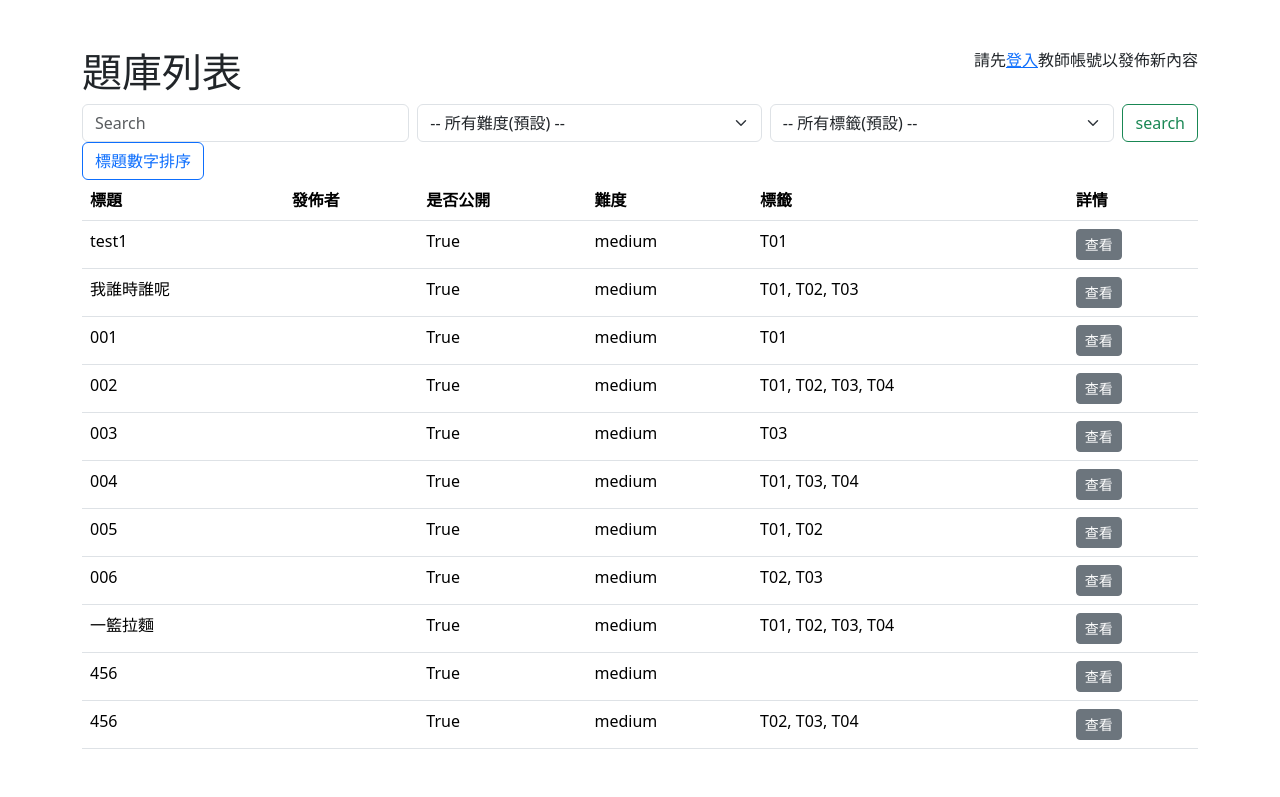
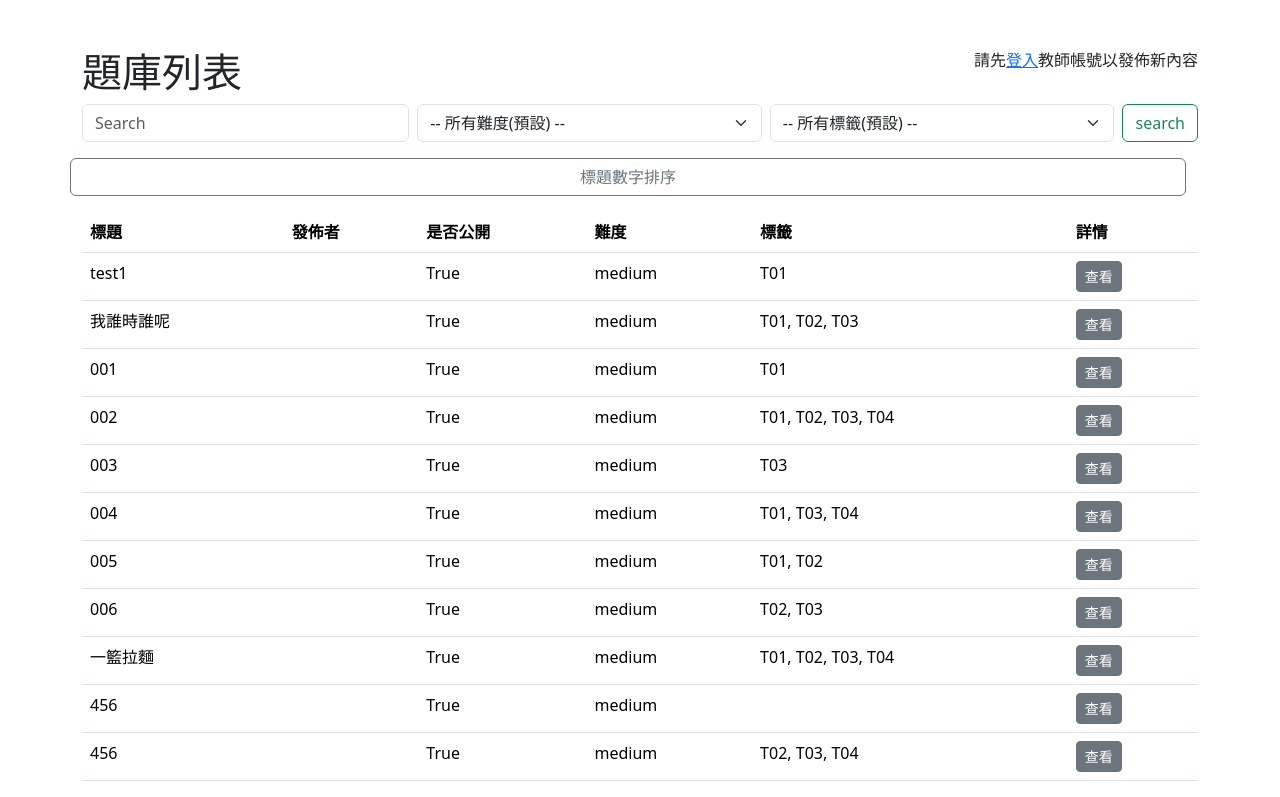
Before and after one commit to mike920116/112509, a Django app: page /post-list/ in a window 1280 px wide. Shown: the part 56-853 px from the top of the page. Before the commit the page ends 805 px from the top, so only its background shows below. Run offline with Django 4.2, Linux system fonts and the light colour scheme; data comes from the database, SQL or seed files in the repository; parts of the project's set-up code (start-up, migrations or seed data) failed here and were passed over; some libraries are stand-ins or nearby versions.

Commit message:
更改主畫面排版

```diff
--- a/first/templates/post_list.html
+++ b/first/templates/post_list.html
@@ -1,5 +1,13 @@
 {% extends 'base.html' %}
 {% block body %}
+
+<style>
+  .my-3 {
+    margin-top: 1rem;
+    margin-bottom: 1rem;
+  }
+</style>
+
   <div class="row">
     <div class="col">
       <h1>題庫列表</h1>
@@ -33,8 +41,8 @@
 
       <button class="btn btn-outline-success" type="submit">search</button>
     </form>
-    <div class="col">
-      <a class="btn btn-outline-primary {% if request.GET.sort_by == 'title_number_desc' %}active{% endif %}"
+    <div class="row my-3">
+      <a class="btn btn btn-outline-secondary {% if request.GET.sort_by == 'title_number_desc' %}active{% endif %}"
          href="{% url 'post_list' %}?{% if request.GET.sort_by == 'title_number_desc' %}sort_by=title_number_asc{% else %}sort_by=title_number_desc{% endif %}">
         標題數字排序
       </a>
```
